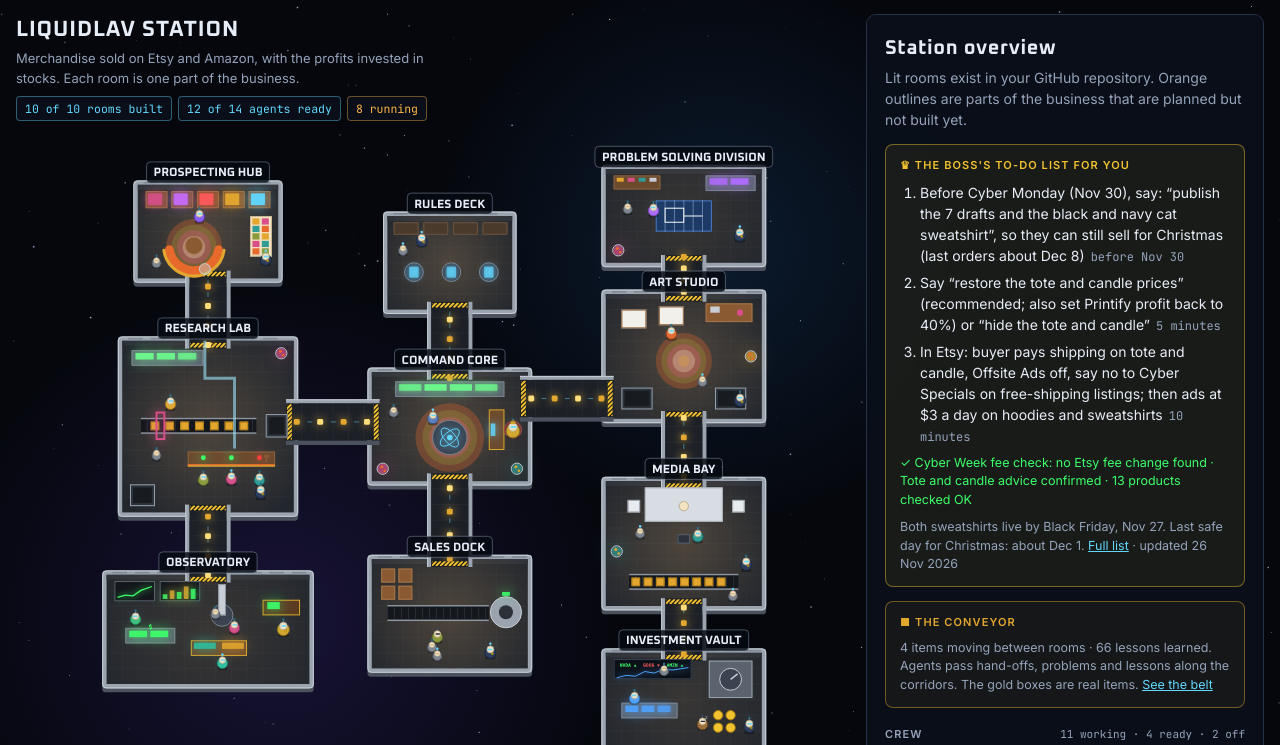
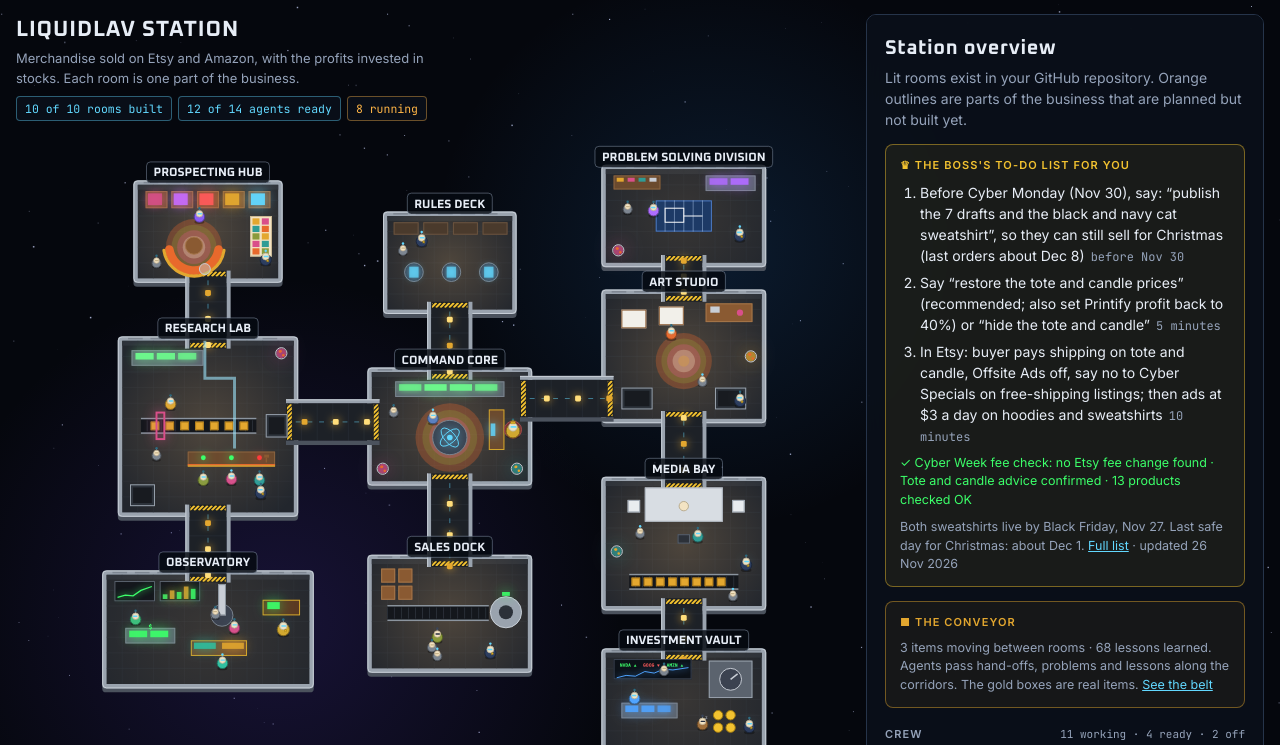
Before and after one commit to severinlydellmccoy-glitch/First-ai-, a plain HTML site: page station/index.html in a window 1280 px wide. Shown: the top 745 px of the page. Drawn offline with Linux system fonts and the light colour scheme; animation ran at ten frames a second.

Commit message:
Nightly cycle Nov 27: quiet night (no agents needed), station updated
Co-Authored-By: Claude Opus 5.5 <noreply@anthropic.com>
Claude-Session: https://claude.ai/code/session_01BRaMcwFW4zP9NQLUQhLa6v

```diff
--- a/station/index.html
+++ b/station/index.html
@@ -154,10 +154,10 @@ a { color: var(--live); }
 
 <script>
 const REPO = "https://github.com/severinlydellmccoy-glitch/First-ai-/tree/main/";
-const SNAPSHOT = "26 Nov 2026, after the nightly run";
+const SNAPSHOT = "27 Nov 2026, after the nightly run";
 
 // Real counts from the repository. Belts, bins and the idea board show these numbers.
-const COUNTS = { conveyor: 4, lessons: 66, reports: 7, approved: 14, denied: 40, prospects: 26, drafts: 18, finals: 10, mediaDrafts: 0, mediaFinals: 8 };
+const COUNTS = { conveyor: 3, lessons: 68, reports: 7, approved: 14, denied: 40, prospects: 26, drafts: 18, finals: 10, mediaDrafts: 0, mediaFinals: 8 };
 
 // The Boss's to-do list for the owner (from decisions/owner-todo.md).
 const TODO = {
@@ -174,7 +174,7 @@ const TODO = {
 // Room managers' reports, rewritten by the nightly cycle from what really happened. doing / why / next / updated.
 const REPORTS = {
   core: { manager: "Boss", doing: "No new designs. Moved your “publish” ask from Black Friday to Cyber Monday (Nov 30), still one message for 7 drafts plus the dark cat sweatshirt colors. Added: say no to Etsy's Cyber Specials sale on free-shipping listings.", why: "Black Friday passes tomorrow without a “publish”; Cyber Monday and Christmas orders are next.", next: "You: “publish” before Nov 30, and “restore” or “hide” for the tote and candle.", updated: "Nov 26, 10:00 pm" },
-  rules: { manager: "Rules Keeper", doing: "Holding 6 rules. The conveyor now has 66 shared lessons.", why: "Every agent reads them before working.", next: "Nothing to do.", updated: "Nov 26, 10:00 pm" },
+  rules: { manager: "Rules Keeper", doing: "Holding 6 rules. The conveyor now has 68 shared lessons.", why: "Every agent reads them before working.", next: "Nothing to do.", updated: "Nov 26, 10:00 pm" },
   research: { manager: "Lab Manager", doing: "Resting. The Nov 25 post-Christmas check is still fresh.", why: "Nothing new was asked of the Scout.", next: "Recheck Valentine and January ideas Dec 28 to Jan 2.", updated: "Nov 26, 10:00 pm" },
   prospecting: { manager: "Hub Manager", doing: "Checked Etsy fees for Cyber Week: no fee change found (Etsy's own pages couldn't be opened, so unconfirmed). Joining Etsy's Cyber Specials discount would push free-shipping sweatshirts below our $6 profit floor.", why: "You asked us to keep an eye on what helps the shop sell.", next: "Service ideas wait until January.", updated: "Nov 26, 10:00 pm" },
   art: { manager: "Studio Manager", doing: "Resting. The winter cat is finished.", why: "No new design was picked.", next: "Wait for the Boss's next pick.", updated: "Nov 26, 10:00 pm" },
@@ -182,7 +182,7 @@ const REPORTS = {
   sales: { manager: "Dock Manager", doing: "13 products in Printify, all checked OK: 5 live, sticker hidden, 7 unpublished drafts. 0 orders. Tote $12.08 and candle $16.93, unchanged since the reset.", why: "Nothing goes live and no price changes without your OK.", next: "You: one “publish” message before Cyber Monday.", updated: "Nov 26, 10:00 pm" },
   observatory: { manager: "Finance Chief", doing: "Confirmed the tote and candle advice: restore $16.11 and $22.58 (and Printify profit back to 40%) or hide both. No ads on tote, candle or sticker. Ad stop rules unchanged.", why: "Printify's reset left them at about $0.50 profit a sale.", next: "Weekly money review Monday, Nov 30.", updated: "Nov 26, 10:00 pm" },
   fixit: { manager: "Division Manager", doing: "Resting tonight. Its two open jobs wait on your words: “publish”, and “restore” or “hide”.", why: "It can't act on those without you.", next: "Publish all 7 drafts once you say “publish”.", updated: "Nov 26, 10:00 pm" },
-  vault: { manager: "Vault Manager", doing: "Thursday: market closed for Thanksgiving, short note written.", why: "You asked for daily market facts. The safe stays at $0.", next: "7:45 am Friday: report on Wednesday's close. Market closes at noon Central.", updated: "Nov 26, 10:00 pm" },
+  vault: { manager: "Vault Manager", doing: "Friday's report (Wednesday's close): Disney passed all three tests, up 2.5% on heavy volume. Sony, Walmart and Costco are overheated. The holiday and dividend fixes worked all week.", why: "You asked for daily market facts. The safe stays at $0.", next: "Sunday evening: the week-ahead report. Monday 7:45 am: the next daily report.", updated: "Nov 27, 10:00 pm" },
 };
 
 // status: active = built and has work in it, empty = built but nothing made yet, planned = not built yet
```
Also changed, not shown: 2 other files.
